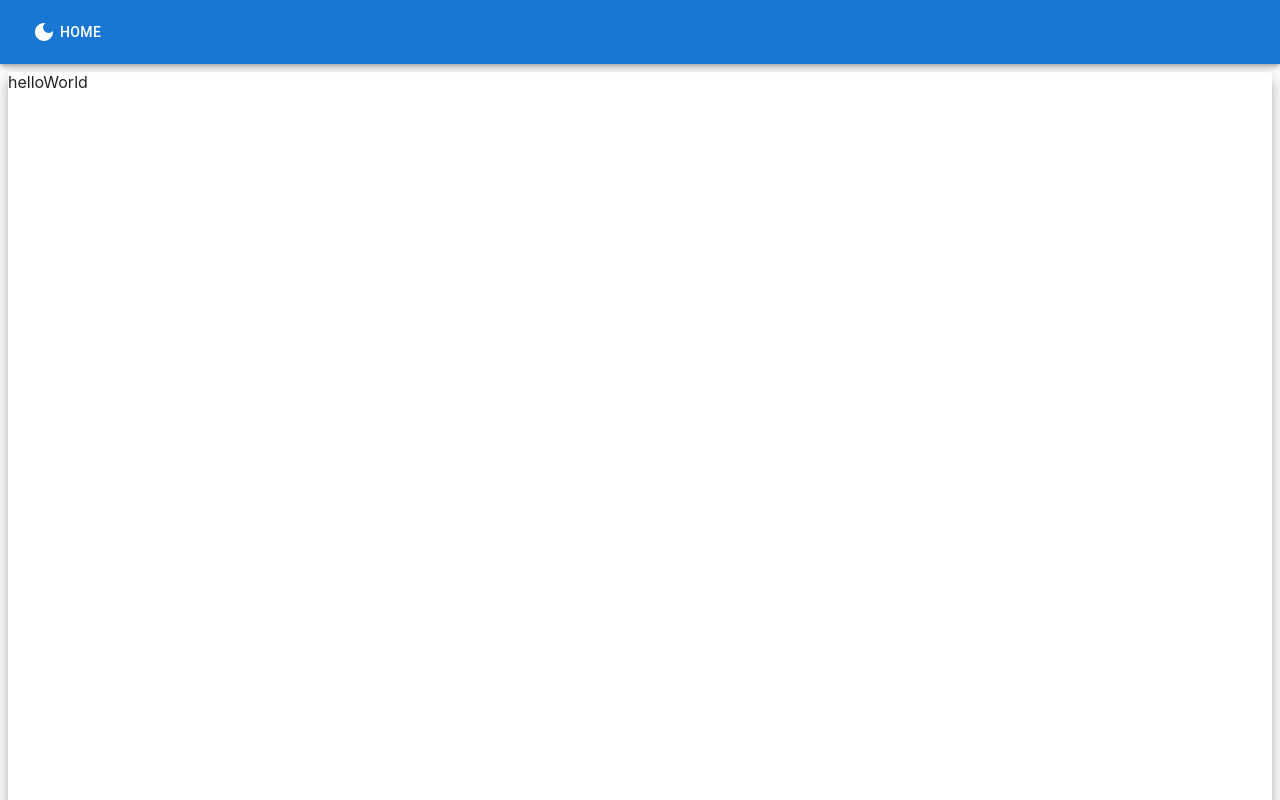
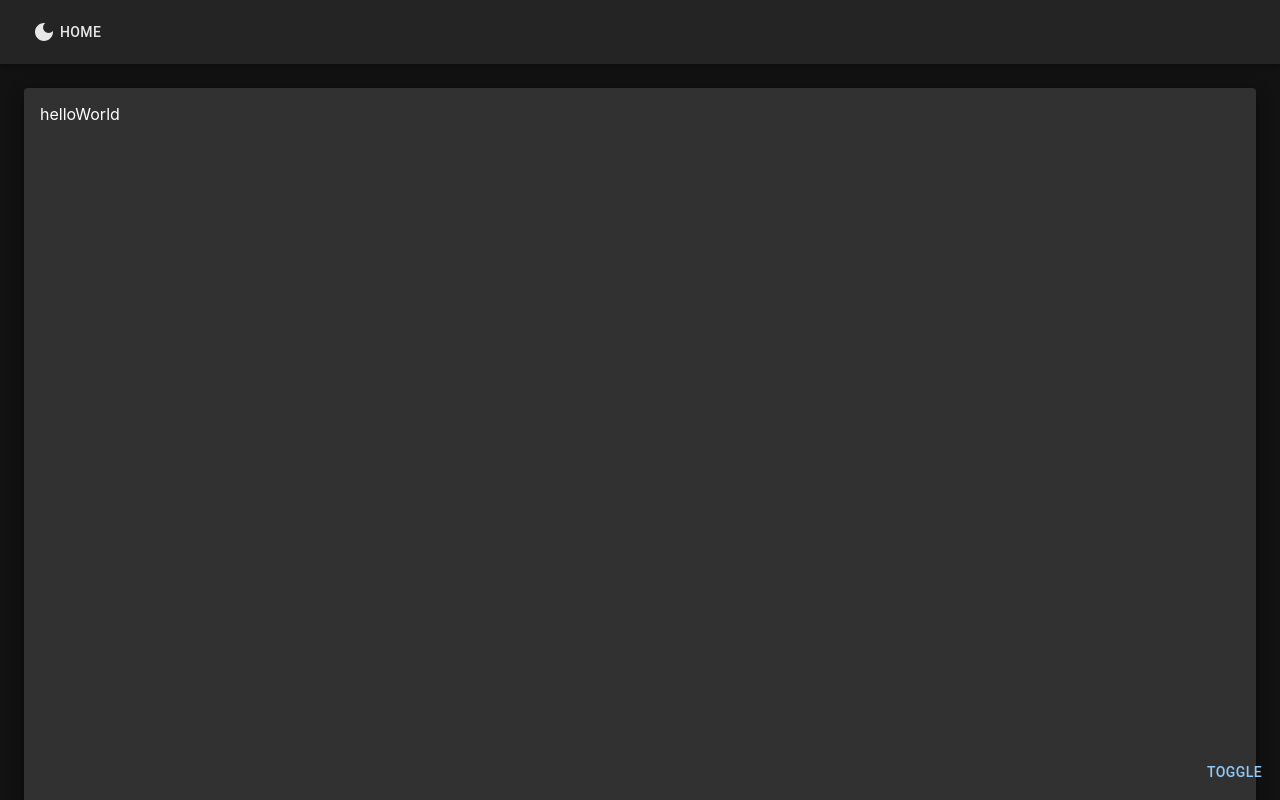
Before and after one commit to caf285/ReactPortfolio, a React (Create React App) app: page / in a window 1280 px wide. Shown: the top 800 px of the page. Built offline with nearby package versions, Linux system fonts and the light colour scheme.

Commit message:
dark toggle

```diff
--- a/src/App.js
+++ b/src/App.js
@@ -2,15 +2,20 @@
 import { useState, useEffect, useRef } from "react";
 
 // mui
-import { Paper, ThemeProvider, createTheme } from "@mui/material/styles";
-import Theme from "./Theme.js";
+import { ThemeProvider, createTheme } from "@mui/material/styles";
+import { Box, Button, Paper } from "@mui/material";
 
 // navigation components
 import Header from './navigation/Header.js';
 import Body from './navigation/Body.js';
 import Footer from './navigation/Footer.js';
 
-// default dark theme
+// mui themes
+const lightTheme = createTheme({
+  palette: {
+    mode: "light",
+  },
+})
 const darkTheme = createTheme({
   palette: {
     mode: "dark",
@@ -18,8 +23,11 @@ const darkTheme = createTheme({
 })
 
 function App() {
-  // default dark theme
+  // toggle theme
   const [theme, setTheme] = useState(darkTheme)
+  useEffect(() => {
+    document.documentElement.setAttribute("color-scheme", theme.palette.mode)
+  }, [theme])
 
   // extended header on `scrollY = 0`
   const [bodyScrollY, setBodyScrollY] = useState(0)
@@ -30,15 +38,19 @@ function App() {
 
   return (
     <ThemeProvider theme={theme}>
-      <Theme
-        setTheme={setTheme}
-      />
-      <Header
-        scrollY={bodyScrollY}
-      />
-      <div onScroll={() => {setBodyScrollY(bodyRef.current.scrollTop)}} ref={bodyRef}>
-        <Body />
+      <div style={{ height: "100vh", overflowY: "auto", display: "flex", flexFlow: "column" }} onScroll={() => {console.log(bodyRef.current.scrollTop); setBodyScrollY(bodyRef.current.scrollTop)}} ref={bodyRef}>
+        <Header
+          scrollY={bodyScrollY}
+        />
+        <Paper elevation={0} square={true} sx={{ flexGrow: 1 }}>
+          <Body />
+        </Paper>
         <Footer />
+      </div>
+      <div style={{ position: "fixed", bottom: "10px", right: "10px" }}>
+        <Button onClick={() => {setTheme(theme.palette.mode === "dark" ? lightTheme : darkTheme)}}>
+          toggle
+        </Button>
       </div>
     </ThemeProvider>
   )
--- a/src/Theme.js
+++ /dev/null
@@ -1,26 +0,0 @@
-// react
-import { useEffect } from "react";
-
-// mui
-import { createTheme } from "@mui/material/styles";
-
-// muiTheme
-const darkTheme = createTheme({
-  palette: {
-    mode: "light",
-  },
-})
-
-function Theme(props) {
-  const setTheme = props.setTheme
-
-  useEffect(() => {
-    setTheme(darkTheme)
-  }, [])
-
-  return (
-    <div />
-  )
-}
-
-export default Theme
--- a/src/index.css
+++ b/src/index.css
@@ -4,9 +4,6 @@
 *::after {
   margin: 0;
   padding: 0;
-}
-
-body {
   font-family: -apple-system, BlinkMacSystemFont, 'Segoe UI', 'Roboto', 'Oxygen',
     'Ubuntu', 'Cantarell', 'Fira Sans', 'Droid Sans', 'Helvetica Neue',
     sans-serif;
@@ -14,7 +11,36 @@ body {
   -moz-osx-font-smoothing: grayscale;
 }
 
+/* code font */
 code {
   font-family: source-code-pro, Menlo, Monaco, Consolas, 'Courier New',
     monospace;
 }
+
+/* root color scheme */
+:root {
+  --clr-base: #777;
+  --clr-base-lt: #bbb;
+  --clr-base-dk: #333;
+  --clr-primary: var(--clr-base-lt);
+  --clr-secondary: var(--clr-base);
+}
+
+:root[color-scheme="dark"] {
+  --clr-primary: var(--clr-base);
+  --clr-secondary: var(--clr-base-dk);
+}
+
+/* scrollbar color scheme */
+::-webkit-scrollbar {
+  width: 12px;
+}
+
+::-webkit-scrollbar-thumb {
+  background-color: var(--clr-primary);
+  border-radius: 2px;
+}
+
+::-webkit-scrollbar-track {
+  background-color: var(--clr-secondary);
+}
--- a/src/navigation/Body.js
+++ b/src/navigation/Body.js
@@ -2,7 +2,7 @@
 import { BrowserRouter, Routes, Route } from "react-router-dom";
 
 // mui
-import { Toolbar } from "@mui/material";
+import { Paper, Toolbar } from "@mui/material";
 
 // page components
 import HomePage from "../pages/Home.js";
@@ -12,12 +12,14 @@ function Body() {
   return (
     <div>
       <Toolbar />
+      <Paper elevation={10} sx={{ margin: 3, padding: 2 }}>
         <BrowserRouter>
           <Routes>
             <Route index element={<HomePage />} />
             <Route path="*" element={<NoPage />} />
           </Routes>
         </BrowserRouter>
+      </Paper>
     </div>
   )
 }
--- a/src/navigation/Footer.js
+++ b/src/navigation/Footer.js
@@ -3,7 +3,7 @@ import { AppBar, Box } from '@mui/material';
 
 function Footer() {
   return (
-    <AppBar position="relative">
+    <AppBar position="relative" sx={{ opacity: 0.9 }}>
       <Box sx={{ padding: 1, paddingRight: 2, display: "flex" }}>
         <Box sx={{ flexGrow: 1 }} />
         ©{new Date().getFullYear()} Chris French
--- a/src/navigation/Header.js
+++ b/src/navigation/Header.js
@@ -9,7 +9,7 @@ function Header(props) {
   const scrollY = props.scrollY
 
   return (
-      <AppBar>
+      <AppBar sx={{ opacity: 0.9 }}>
         <Toolbar>
           <Button href="/" color="inherit">
             <DarkModeIcon />
--- a/src/pages/Home.js
+++ b/src/pages/Home.js
@@ -1,14 +1,12 @@
 // mui
-import { Box, Card, Grid, Paper } from "@mui/material";
+import { Box, Card, Grid } from "@mui/material";
 
 function HomePage() {
   return (
-    <Box sx={{ padding: 1 }}>
-      <Paper elevation={10}>
-        helloWorld
-        <p style={{ height: "1000px" }} />
-      </Paper>
-    </Box>
+    <div>
+      helloWorld
+      <p style={{ height: "1000px" }} />
+    </div>
   )
 }
 
```
Also changed, not shown: 1 other file (tests, documents, lock files or other folders). Lines whose indentation alone changed are shown as unchanged.
